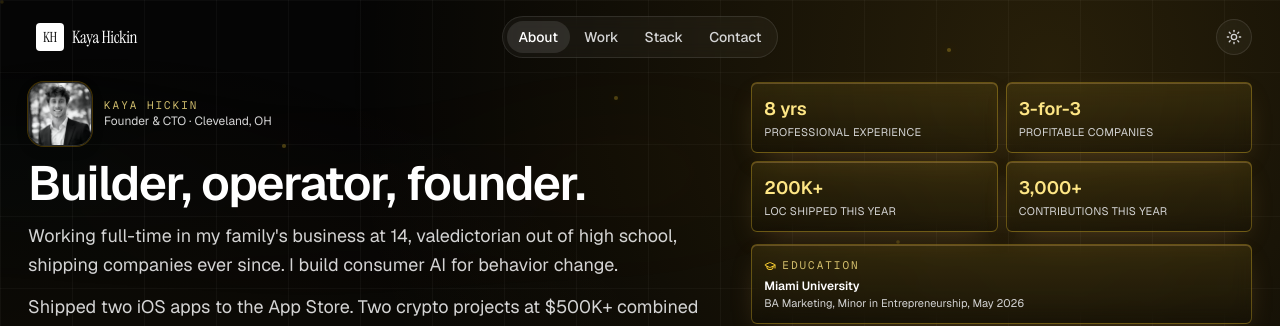
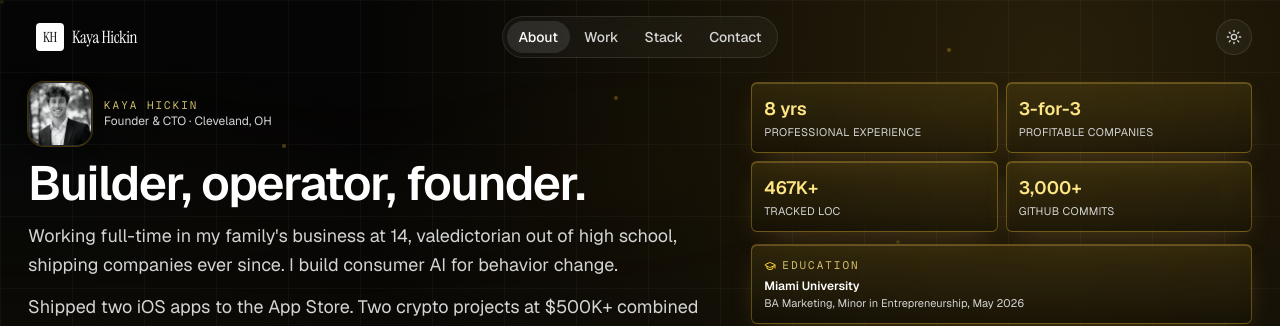
Before and after one commit to kayahickindev/kaya-site, a Next.js app: page /about in a window 1280 px wide. Shown: the top 326 px of the page. Built offline with nearby package versions, Linux system fonts and the light colour scheme; no server answers.

Commit message:
Update founder velocity metrics

```diff
--- a/src/app/about/page.tsx
+++ b/src/app/about/page.tsx
@@ -36,8 +36,8 @@ const paragraphs = [
 const highlightStats = [
   { value: "8 yrs", label: "professional experience" },
   { value: "3-for-3", label: "profitable companies" },
-  { value: "200K+", label: "LOC shipped this year" },
-  { value: "3,000+", label: "contributions this year" },
+  { value: "467K+", label: "tracked LOC" },
+  { value: "3,000+", label: "GitHub commits" },
 ];
 
 export default function AboutPage() {
--- a/src/app/layout.tsx
+++ b/src/app/layout.tsx
@@ -84,7 +84,7 @@ const personJsonLd = {
   image: `${siteConfig.url}/headshot.jpg`,
   jobTitle: "Co-founder & CTO at MyFutureSelf",
   description:
-    "Three-for-three profitable founder. Co-founder and CTO of MyFutureSelf, an AI iOS app with 1,750+ paying subscribers, 26,000+ downloads, $67K+ ARR, 52% average monthly revenue growth, and a 4.7-star App Store rating from 715 verified reviews. Solo-engineered the iOS app, backend, and voice-AI stack end-to-end. Previously co-founded Appointra (B2B AI outbound, scaled to $20K MRR in 3 months and $2M+ in client pipeline) and LeadBoost Pro (profitable from month one freshman year, still generating MRR). 3,000+ GitHub contributions in the last year across product and infra. Daily AI-native stack: Claude Code, Codex, Granola, Wispr Flow, Ghostty, and OpenClaw running autonomously overnight. Domain expertise in consumer AI, iOS, voice agents, and behavior-change products.",
+    "Three-for-three profitable founder. Co-founder and CTO of MyFutureSelf, an AI iOS app with 1,750+ paying subscribers, 26,000+ downloads, $67K+ ARR, 52% average monthly revenue growth, and a 4.7-star App Store rating from 715 verified reviews. Solo-engineered the iOS app, backend, and voice-AI stack end-to-end. Previously co-founded Appointra (B2B AI outbound, scaled to $20K MRR in 3 months and $2M+ in client pipeline) and LeadBoost Pro (profitable from month one freshman year, still generating MRR). 3,000+ GitHub commits and contributions in the last year across product and infra, 467K+ tracked LOC across active repos, and 9B+ lifetime Codex tokens used. Daily AI-native stack: Claude Code, Codex, Granola, Wispr Flow, Ghostty, and OpenClaw running autonomously overnight. Domain expertise in consumer AI, iOS, voice agents, and behavior-change products.",
   email: "kaya@successai.app",
   gender: "Male",
   nationality: "American",
--- a/src/app/stack/page.tsx
+++ b/src/app/stack/page.tsx
@@ -46,9 +46,9 @@ const usage: UsageTile[] = [
     product: "Codex",
     logo: "/logos/codex.svg",
     alt: "OpenAI Codex logo",
-    primary: "6B+",
+    primary: "9B+",
     primaryLabel: "tokens, all-time",
-    secondary: "617 threads · since Oct 2025",
+    secondary: "953 threads · since Oct 2025",
   },
 ];
 
--- a/src/data/content.ts
+++ b/src/data/content.ts
@@ -23,7 +23,7 @@ export const siteConfig = {
     paragraphs: [
       "I started my first company freshman year because I wanted to see if I could build something people would pay for. Turns out I could, so I kept going. Three companies later, I'm three for three on profitability.",
       "My main focus right now is MyFutureSelf, an AI app that helps people define who they want to become and then become that person through a 90-day personalized roadmap, an AI mentor that speaks as their future self, and daily action. As CTO, I led the technical build end to end: iOS, backend, and AI systems.",
-      "I'm AI-native in how I build. In the last year I've shipped 3,000+ GitHub contributions, mostly written alongside Claude Code and Codex. The AI tool stack is how I move at the speed of two engineers as a solo CTO.",
+      "I'm AI-native in how I build. In the last year I've shipped 3,000+ GitHub commits and contributions, mostly written alongside Claude Code and Codex. My active local repos now span 467K+ tracked lines of code, with 9B+ lifetime Codex tokens used.",
       "I'm graduating from Miami University this month with a Marketing degree and an Entrepreneurship minor, based in Cleveland, OH. Most of my time goes toward thinking about how AI can build consumer products that change real behavior, not just engagement metrics.",
     ],
     sidebar: [
```
Also changed, not shown: public/llms-full.txt, public/llms.txt.
